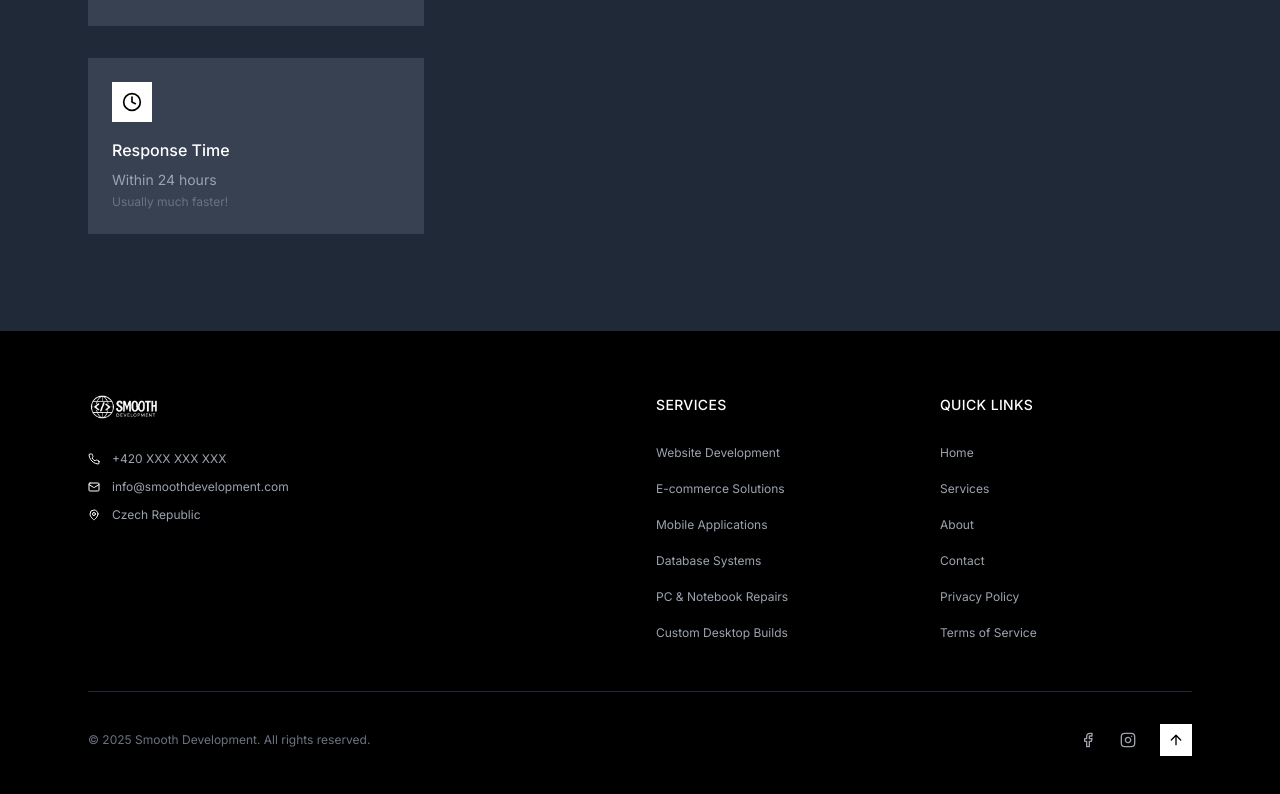
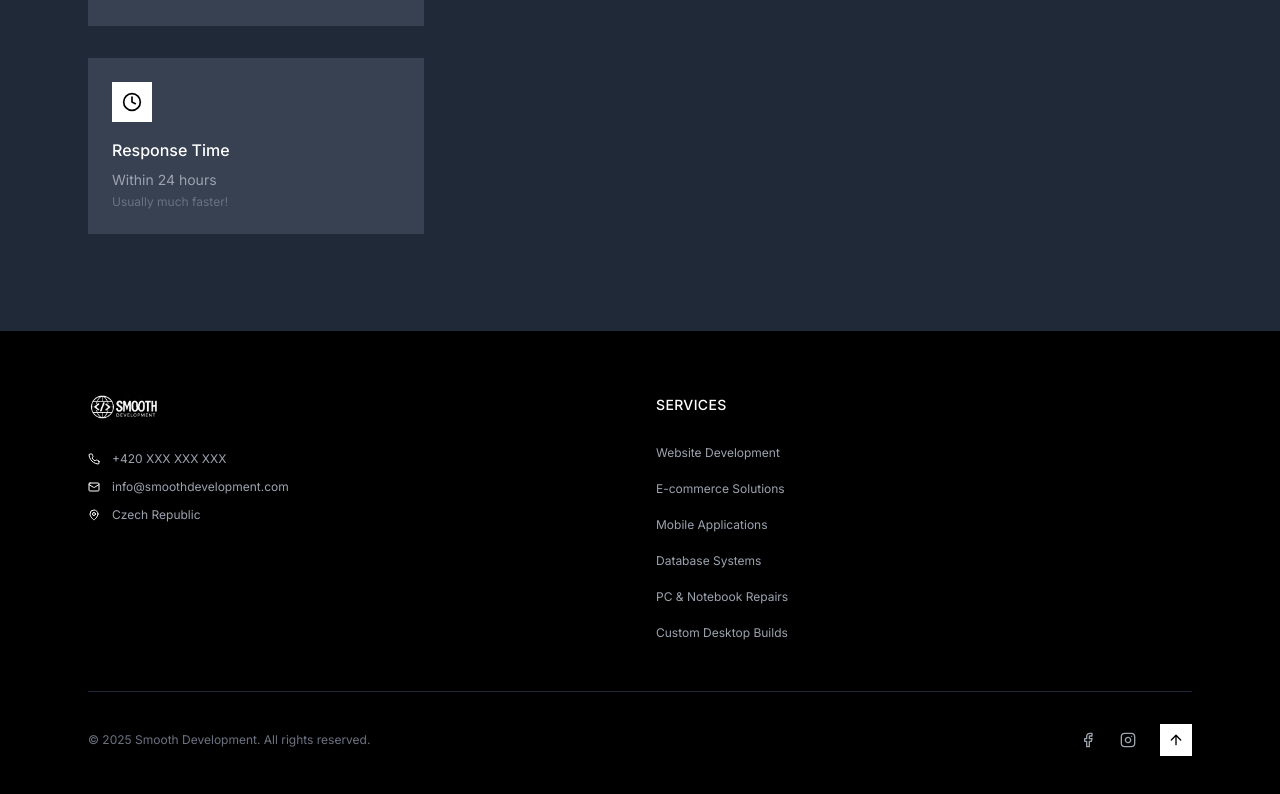
Before and after one commit to MarekSmooth/Smooth-dev, a React (Vite) app: page /contact in a window 1280 px wide. Shown: the part 966-1760 px from the top of the page. Built offline with nearby package versions, Linux system fonts and the light colour scheme.

Commit message:
Remove quick links section from footer

```diff
--- a/src/components/Footer.tsx
+++ b/src/components/Footer.tsx
@@ -77,54 +77,6 @@ const Footer: React.FC = () => {
             </ul>
           </div>
 
-          {/* Quick Links */}
-          <div>
-            <h3 className="text-sm font-medium text-white mb-6 uppercase tracking-wide">{t('footer.links')}</h3>
-            <ul className="space-y-3">
-              <li>
-                <Link
-                  to="/"
-                  className="text-gray-400 hover:text-white transition-colors duration-200 text-xs"
-                >
-                  {t('nav.home')}
-                </Link>
-              </li>
-              <li>
-                <Link
-                  to="/services"
-                  className="text-gray-400 hover:text-white transition-colors duration-200 text-xs"
-                >
-                  {t('nav.services')}
-                </Link>
-              </li>
-              <li>
-                <Link
-                  to="/about"
-                  className="text-gray-400 hover:text-white transition-colors duration-200 text-xs"
-                >
-                  {t('nav.about')}
-                </Link>
-              </li>
-              <li>
-                <Link
-                  to="/contact"
-                  className="text-gray-400 hover:text-white transition-colors duration-200 text-xs"
-                >
-                  {t('nav.contact')}
-                </Link>
-              </li>
-              <li>
-                <span className="text-gray-400 hover:text-white transition-colors duration-200 cursor-pointer text-xs">
-                  {t('footer.privacy')}
-                </span>
-              </li>
-              <li>
-                <span className="text-gray-400 hover:text-white transition-colors duration-200 cursor-pointer text-xs">
-                  {t('footer.terms')}
-                </span>
-              </li>
-            </ul>
-          </div>
         </div>
 
         <div className="border-t border-gray-800 mt-12 pt-8 flex flex-col md:flex-row justify-between items-center">
```
